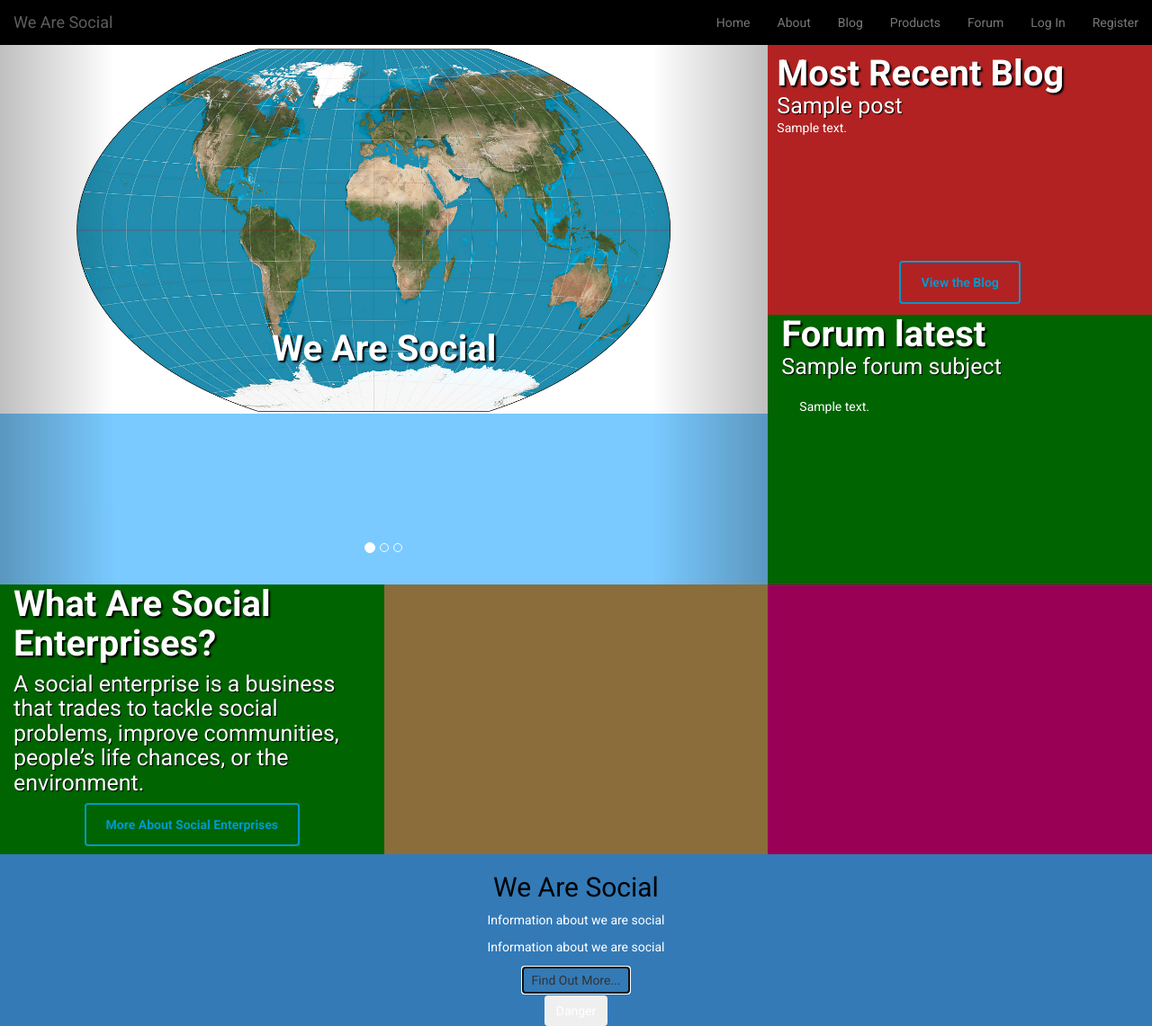
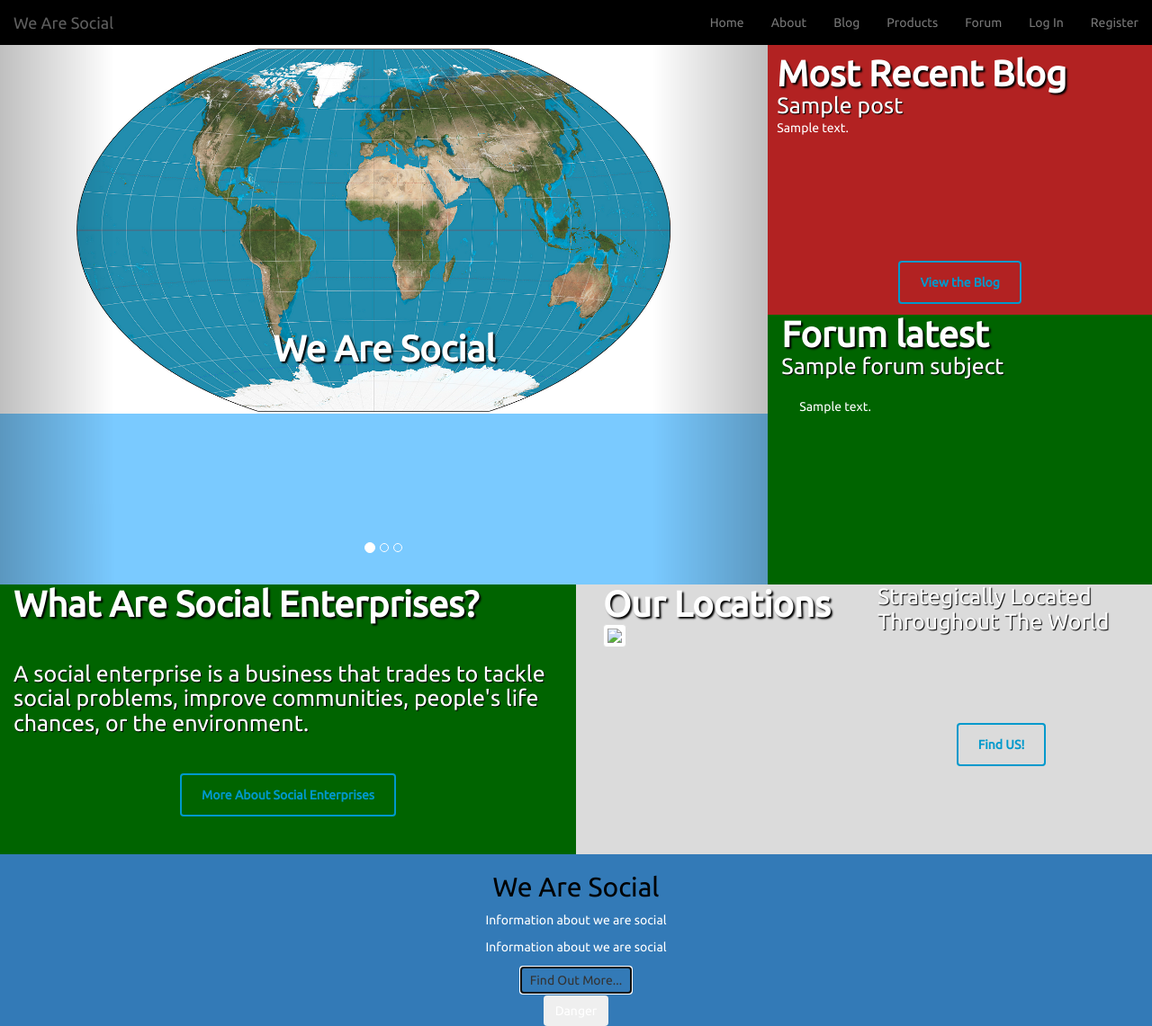
Before and after one commit to Code-Institute-Submissions/Stream-3-final, a Django app: template home/templates/index.html in a window 1280 px wide. Shown: the whole page at 90% size. Run offline with Django 3.2, Linux system fonts and the light colour scheme; the template is opened without the code that fills it: most values are stand-ins (such as "Sample title", 1, 10 or a date in 2020); parts of the project's set-up code (start-up, migrations or seed data) failed here and were passed over; some libraries are stand-ins or nearby versions; some web fonts are replaced.

Commit message:
Friday AM

```diff
--- a/home/templates/index.html
+++ b/home/templates/index.html
@@ -18,13 +18,23 @@
 {% endblock %}
 
 {% block content %}
-    <div class="col-md-4 home-box4">
+    <div class="col-md-6 home-box4">
         <h2 class="homeHeading">What Are Social Enterprises?</h2>
-        <h3 class="homeHeading">A social enterprise is a business that trades to tackle social problems, improve communities, people’s life chances, or the environment.</h3>
+        <h3 class="homeHeading">A social enterprise is a business that trades to tackle social problems, improve communities, people's life chances, or the environment.</h3>
         <footer class="footer"><a class="btn btn-primary outline" href="/pages/about/">More About Social Enterprises</a></footer>
     </div>
-    <div class="col-md-4 home-box4" style="background-color: #8a6d3b"></div>
-    <div class="col-md-4 home-box4" style="background-color: #990055"></div>
+    <div class="col-md-6 home-box5">
+
+        <div class="col-md-6">
+            <h2 class="homeHeading">Our Locations</h2>
+            <img class="img-thumbnail img-responsive" id="mapImage" src="https://maps.googleapis.com/maps/api/staticmap?center=51.4989098,0.0063561&zoom=14&size=300x200&maptype=terrain&key=&sensor=false" />
+        </div>
+        <div class="col-md-6 home-box5">
+            <h3 class="homeHeading">Strategically Located Throughout The World</h3>
+            <footer class="footer"><a class="btn btn-primary outline" href="/locations/">Find US!</a></footer>
+        </div>
+    </div>
+
     <section class="bg-primary" id="about">
         <div class="container">
             <div class="row">
--- a/locations/models.py
+++ b/locations/models.py
@@ -3,7 +3,7 @@
 class mapDetails(models.Model):
     center1 = models.CharField(max_length=10)
     center2 = models.CharField(max_length=10)
-    name = models.CharField(null=True, max_length=50)
+    name = models.CharField(null=True, max_length=250)
     zoom = models.IntegerField(null=True)
     height = models.IntegerField(null=True)
     width = models.IntegerField(null=True)
--- a/static/css/style.css
+++ b/static/css/style.css
@@ -1,7 +1,8 @@
-@import url(https://fonts.googleapis.com/css?family=Roboto:400,700);
+/*@import url(https://fonts.googleapis.com/css?family=Ubuntu:400,700);*/
+@import url('https://fonts.googleapis.com/css?family=Ubuntu');
     body {
         padding-top: 50px;
-        font-family: Roboto, 'Open Sans', 'Helvetica Neue', Arial, sans-serif;
+        font-family: Ubuntu, 'Open Sans', 'Helvetica Neue', Arial, sans-serif;
     }
     .navbar-default {
         border: none;
@@ -29,12 +30,12 @@
     }
 
     h1, h2, h3, h4 {
-        font-family: Roboto, 'Open Sans', 'Helvetica Neue', Arial, sans-serif;
+        font-family: Ubuntu, 'Open Sans', 'Helvetica Neue', Arial, sans-serif;
         color: #000;
     }
 
     .homeHeading {
-        font-family: Roboto, 'Open Sans', 'Helvetica Neue', Arial, sans-serif;
+        font-family: Ubuntu, 'Open Sans', 'Helvetica Neue', Arial, sans-serif;
         color: #fff;
         margin-top: 0;
         margin-bottom: 0;
@@ -142,6 +143,18 @@
     }
 
     .home-box4 .footer {
+        flex: 1 100%;
+        text-align: center;
+    }
+
+    .home-box5 {
+        height: 300px;
+        display: flex;
+        flex-flow: row wrap;
+        background-color: #dbdbdb;
+    }
+
+    .home-box5 .footer {
         flex: 1 100%;
         text-align: center;
     }
--- a/templates/base-home.html
+++ b/templates/base-home.html
@@ -26,11 +26,7 @@
             }, 5000);
         });
         </script>
-        <script>
-            $('.carousel').carousel({
-            interval: 2000 //changes the speed
-        })
-        </script>
+
         {% block head_js %} {% endblock %}
     </head>
     <body>
@@ -76,7 +72,7 @@
     {% endif %}
     <header>
         <div class="col-md-8 home-box1">
-            <div id="carousel-example-generic" class="carousel slide" data-ride="carousel">
+            <div id="social_carousel" class="carousel slide" data-interval="3000" data-ride="carousel">
                   <!-- Indicators -->
                   <ol class="carousel-indicators">
                     <li data-target="#carousel-example-generic" data-slide-to="0" class="active"></li>
```
Also changed, not shown: flat_pages/templates/flatpages.html (+3 -8 lines), locations/templates/locations.html (+34 -11 lines), db.sqlite3, locations/migrations/0003_auto_20170210_1449.py (added), 2 other files.
